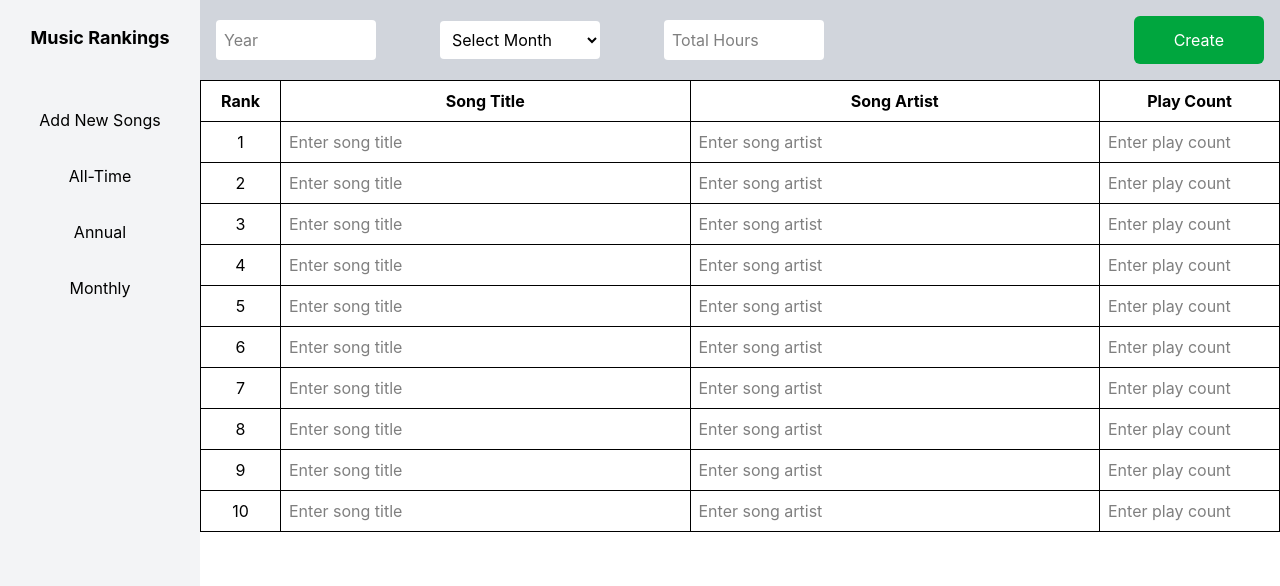
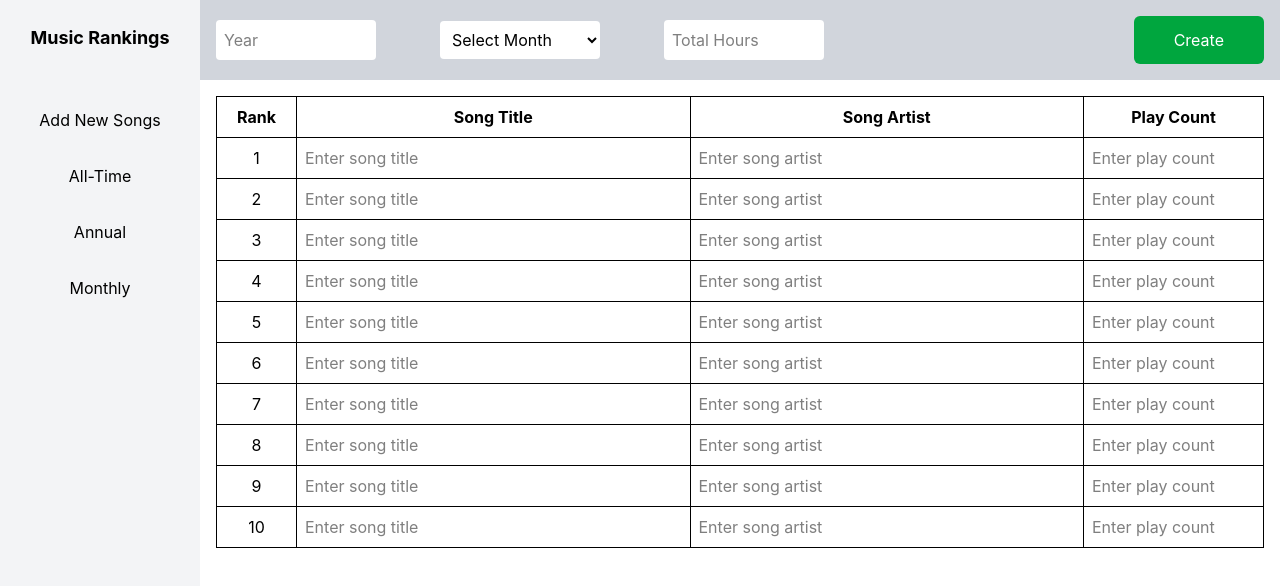
Before and after one commit to ravendr17/music-rankings, a React (Vite) app in the folder frontend/: page / in a window 1280 px wide. Shown: the top 586 px of the page. Built offline with nearby package versions, Linux system fonts and the light colour scheme.

Commit message:
add table margin and increase year minimum to 2000

```diff
--- a/frontend/src/components/AddNewSongsPage.jsx
+++ b/frontend/src/components/AddNewSongsPage.jsx
@@ -63,7 +63,7 @@ export default function AddNewSongsPage() {
           placeholder="Year"
           className="bg-white p-2 w-40 rounded-sm"
           required
-          min={1}
+          min={2000}
           max={9999}
           value={year}
           onChange={(e) => setYear(e.target.value)}
@@ -103,7 +103,7 @@ export default function AddNewSongsPage() {
         </button>
       </div>
 
-      <table className="border border-collapse">
+      <table className="border border-collapse m-4">
         <colgroup>
           <col className="w-20" />
           <col />
```
